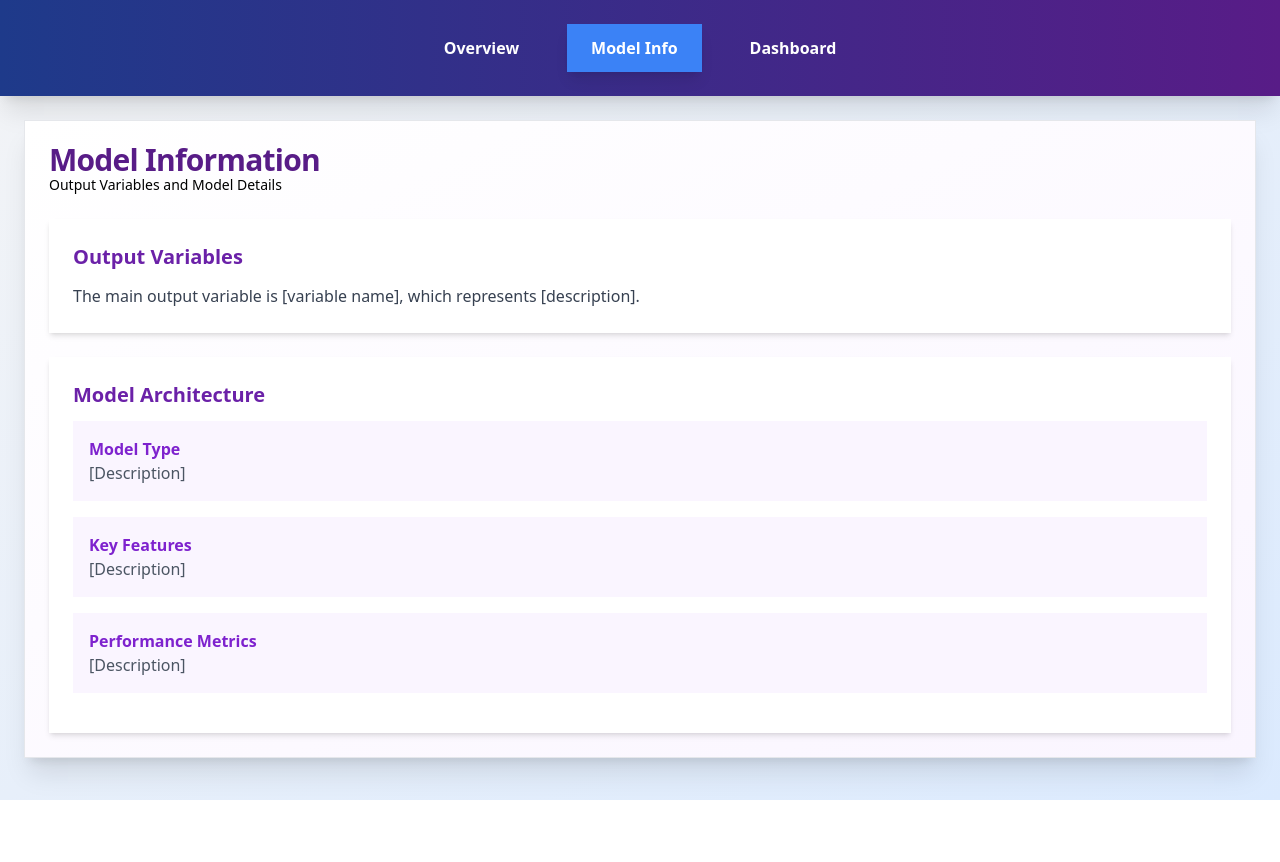
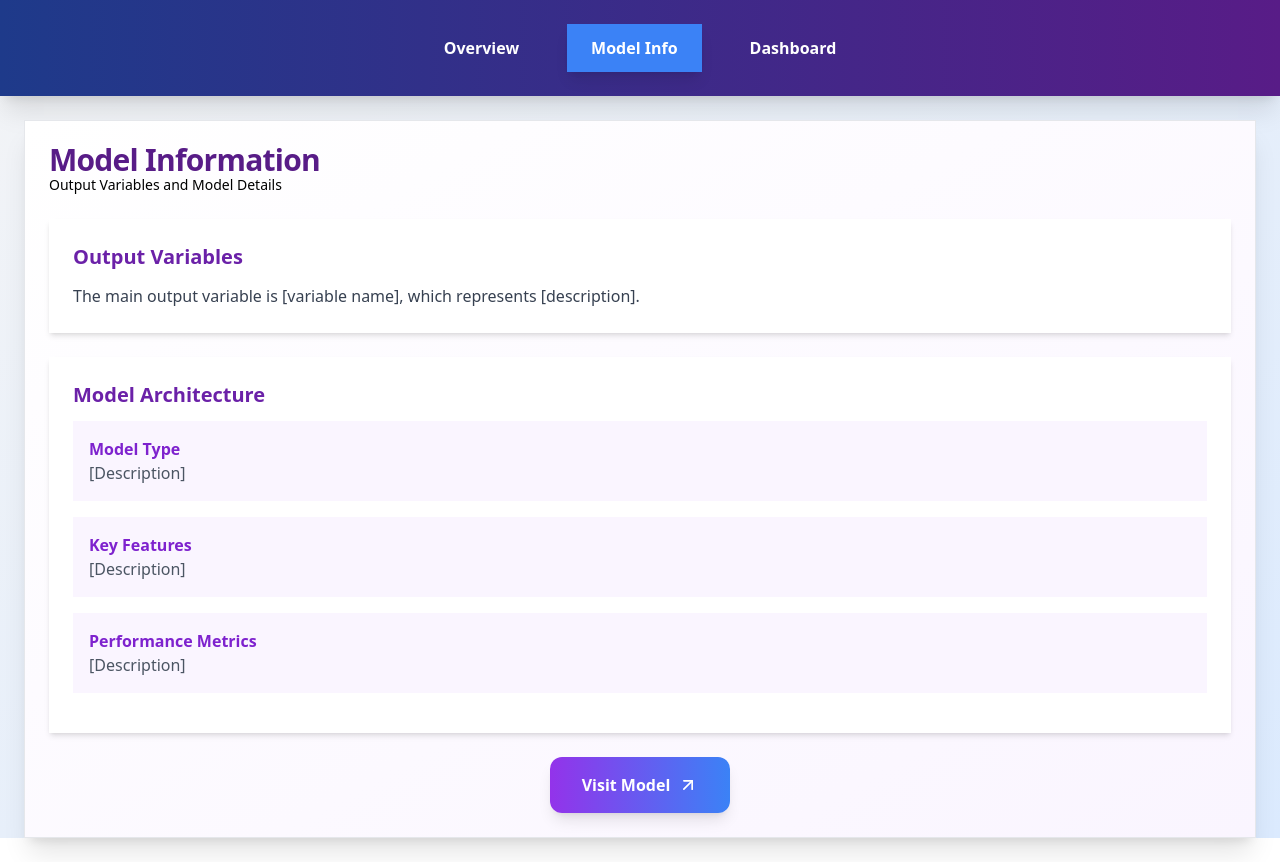
Before and after one commit to Chaitya-007/PowerBiProject, a React (Vite) app in the folder frontend/: page / in a window 1280 px wide. Both pictures are taken after a click on the button "Model Info". Before the commit the page ends 800 px from the top, so only its background shows below. Built offline with nearby package versions, Linux system fonts and the light colour scheme.

Commit message:
added redirection url

```diff
--- a/frontend/src/App.jsx
+++ b/frontend/src/App.jsx
@@ -25,6 +25,7 @@ import {
 } from "recharts";
 import { motion } from "framer-motion";
 import BikeSalesDashboard from "./components/BikesSalesDashboard";
+import { ArrowUpRight } from "lucide-react";
 
 // Sample data for the chart
 const sampleData = [
@@ -157,7 +158,78 @@ const App = () => {
 
   // ... Rest of the components (Page2, Page3) remain the same as in the TypeScript version
   // Just remove the TypeScript type annotations
-  const Page2 = () => (
+  // const Page2 = () => (
+  //   <motion.div
+  //     initial={{ opacity: 0, y: 20 }}
+  //     animate={{ opacity: 1, y: 0 }}
+  //     transition={{ duration: 0.5 }}
+  //   >
+  //     <Card className="m-6 bg-gradient-to-br from-white to-purple-50 shadow-xl">
+  //       <CardHeader>
+  //         <motion.div
+  //           initial={{ x: -20 }}
+  //           animate={{ x: 0 }}
+  //           transition={{ duration: 0.5 }}
+  //         >
+  //           <CardTitle className="text-3xl text-purple-900">
+  //             Model Information
+  //           </CardTitle>
+  //           <CardDescription className="text-lg">
+  //             Output Variables and Model Details
+  //           </CardDescription>
+  //         </motion.div>
+  //       </CardHeader>
+  //       <CardContent>
+  //         <div className="space-y-6">
+  //           <motion.div
+  //             className="bg-white p-6 rounded-lg shadow-md"
+  //             whileHover={{ scale: 1.02 }}
+  //             transition={{ duration: 0.2 }}
+  //           >
+  //             <h3 className="text-xl font-semibold text-purple-800 mb-3">
+  //               Output Variables
+  //             </h3>
+  //             <p className="text-gray-700 leading-relaxed">
+  //               The main output variable is [variable name], which represents
+  //               [description].
+  //             </p>
+  //           </motion.div>
+
+  //           <motion.div
+  //             className="bg-white p-6 rounded-lg shadow-md"
+  //             whileHover={{ scale: 1.02 }}
+  //             transition={{ duration: 0.2 }}
+  //           >
+  //             <h3 className="text-xl font-semibold text-purple-800 mb-3">
+  //               Model Architecture
+  //             </h3>
+  //             {["Model Type", "Key Features", "Performance Metrics"].map(
+  //               (item, index) => (
+  //                 <motion.div
+  //                   key={index}
+  //                   className="mb-4 p-4 bg-purple-50 rounded-lg"
+  //                   initial={{ opacity: 0, x: -20 }}
+  //                   animate={{ opacity: 1, x: 0 }}
+  //                   transition={{ delay: index * 0.2 }}
+  //                 >
+  //                   <h4 className="font-semibold text-purple-700">{item}</h4>
+  //                   <p className="text-gray-600">[Description]</p>
+  //                 </motion.div>
+  //               )
+  //             )}
+  //           </motion.div>
+  //         </div>
+  //       </CardContent>
+  //     </Card>
+  //   </motion.div>
+  // );
+
+  const Page2 = () => {
+    const handleRedirect = (url) => {
+      window.open(url, "_blank");
+    };
+
+    return (
       <motion.div
         initial={{ opacity: 0, y: 20 }}
         animate={{ opacity: 1, y: 0 }}
@@ -217,11 +289,40 @@ const App = () => {
                   )
                 )}
               </motion.div>
+
+              <motion.div
+                className="flex justify-center mt-8"
+                initial={{ opacity: 0, y: 20 }}
+                animate={{ opacity: 1, y: 0 }}
+                transition={{ delay: 0.5 }}
+              >
+                <motion.button
+                  onClick={() =>
+                    handleRedirect("https://bimodelprediction.onrender.com")
+                  }
+                  className="group relative px-8 py-4 bg-gradient-to-r from-purple-600 to-blue-500 text-white font-semibold rounded-xl shadow-lg
+                            hover:shadow-2xl transition-all duration-300 overflow-hidden"
+                  whileHover={{ scale: 1.05 }}
+                  whileTap={{ scale: 0.95 }}
+                >
+                  <div className="flex items-center space-x-2">
+                    <span>Visit Model</span>
+                    <ArrowUpRight className="w-5 h-5 transition-transform group-hover:translate-x-1 group-hover:-translate-y-1" />
+                  </div>
+                  <motion.div
+                    className="absolute inset-0 bg-white opacity-20"
+                    initial={{ x: "-100%" }}
+                    whileHover={{ x: "100%" }}
+                    transition={{ duration: 0.5 }}
+                  />
+                </motion.button>
+              </motion.div>
             </div>
           </CardContent>
         </Card>
       </motion.div>
     );
+  };
 
   const Page3 = () => (
     <motion.div
```
Lines whose indentation alone changed are shown as unchanged.
